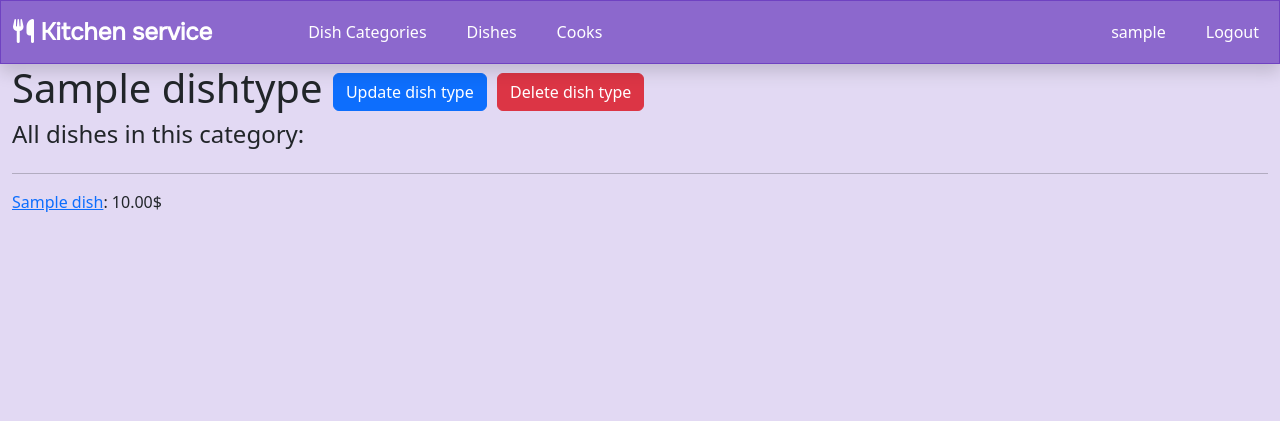
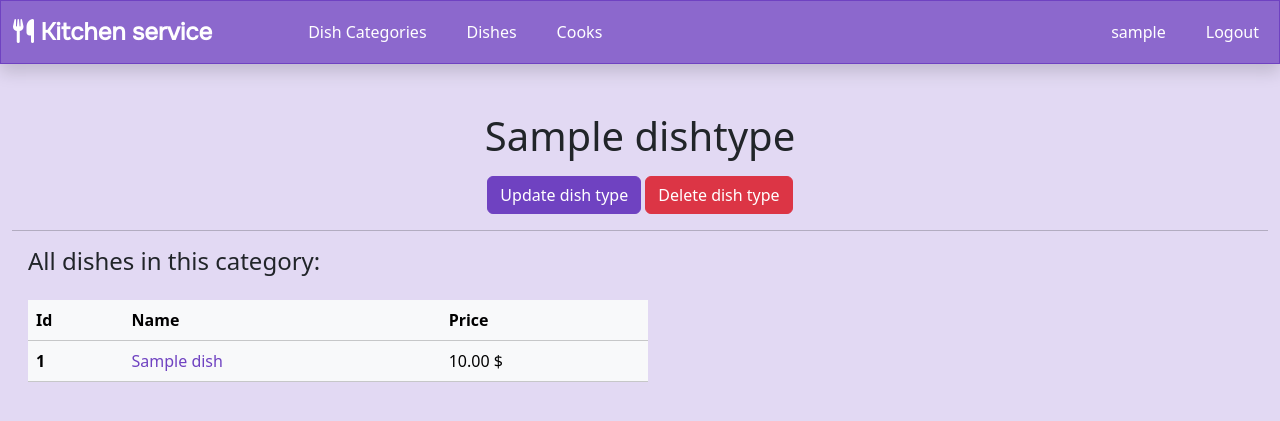
Before and after one commit to KristianYe/restaurant-kitchen, a Django app: page /dish-types/1/ in a window 1280 px wide. Shown: the top 421 px of the page. Run offline with Django 4.2, Linux system fonts and the light colour scheme; a user stored in the database is signed in; tables that the repository leaves empty hold one stand-in row (values such as "Sample post").

Commit message:
updated dish_type_detail and forms for dish

```diff
--- a/kitchen/forms.py
+++ b/kitchen/forms.py
@@ -12,9 +12,15 @@ class DishForm(forms.ModelForm):
     cooks = forms.ModelMultipleChoiceField(
         queryset=get_user_model().objects.all(),
         widget=forms.CheckboxSelectMultiple,
+        required=False
     )
     dish_type = forms.ModelChoiceField(
         queryset=DishType.objects.all(), widget=forms.Select
+    )
+    image_field = forms.ModelChoiceField(
+        queryset=DishType.objects.all(),
+        widget=forms.Select,
+        required=False
     )
 
     class Meta:
--- a/templates/kitchen/dish_type_detail.html
+++ b/templates/kitchen/dish_type_detail.html
@@ -1,17 +1,41 @@
 {% extends "base.html" %}
 
 {% block content %}
+  <div class="mt-5">
+    <div class="text-center">
       <h1>
         {{ dish_type }}
-    <a class="btn btn-primary" href="{% url 'kitchen:dish-type-update' pk=dish_type.id %}">Update dish type</a>
+      </h1>
+      <div class="mt-3">
+        <a class="btn btn-purple" href="{% url 'kitchen:dish-type-update' pk=dish_type.id %}">Update dish type</a>
         <a class="btn btn-danger" href="{% url 'kitchen:dish-type-delete' pk=dish_type.id %}">Delete dish type</a>
-  </h1>
-  <br>
+      </div>
+    </div>
+    <hr>
+    <div class="ms-3">
       <h4>All dishes in this category:</h4>
-  <ul>
+      <div class="col-6">
+        <table class="table table-light bg-purple mt-4">
+          <thead>
+            <tr class="table-light">
+              <th scope="col">Id</th>
+              <th scope="col">Name</th>
+              <th scope="col">Price</th>
+            </tr>
+          </thead>
+          <tbody>
           {% for dish in dish_type.dishes.all %}
-      <hr>
-      <li><a href="{% url 'kitchen:dish-detail' pk=dish.id %}">{{ dish.name }}</a>: {{ dish.price }}$</li>
+            <tr>
+              <th scope="row">{{ dish.id }}</th>
+              <td class="table-light">
+                <a style="text-decoration: None; color: var(--ky-btn-color-purple)" href="{% url 'kitchen:dish-detail' pk=dish.id %}">{{ dish.name }}</a>
+              </td>
+              <td class="table-light">{{ dish.price }} $</td>
+            </tr>
           {% endfor %}
-  </ul>
+          </tbody>
+        </table>
+      </div>
+    </div>
+  </div>
 {% endblock %}
```
Lines whose indentation alone changed are shown as unchanged.
